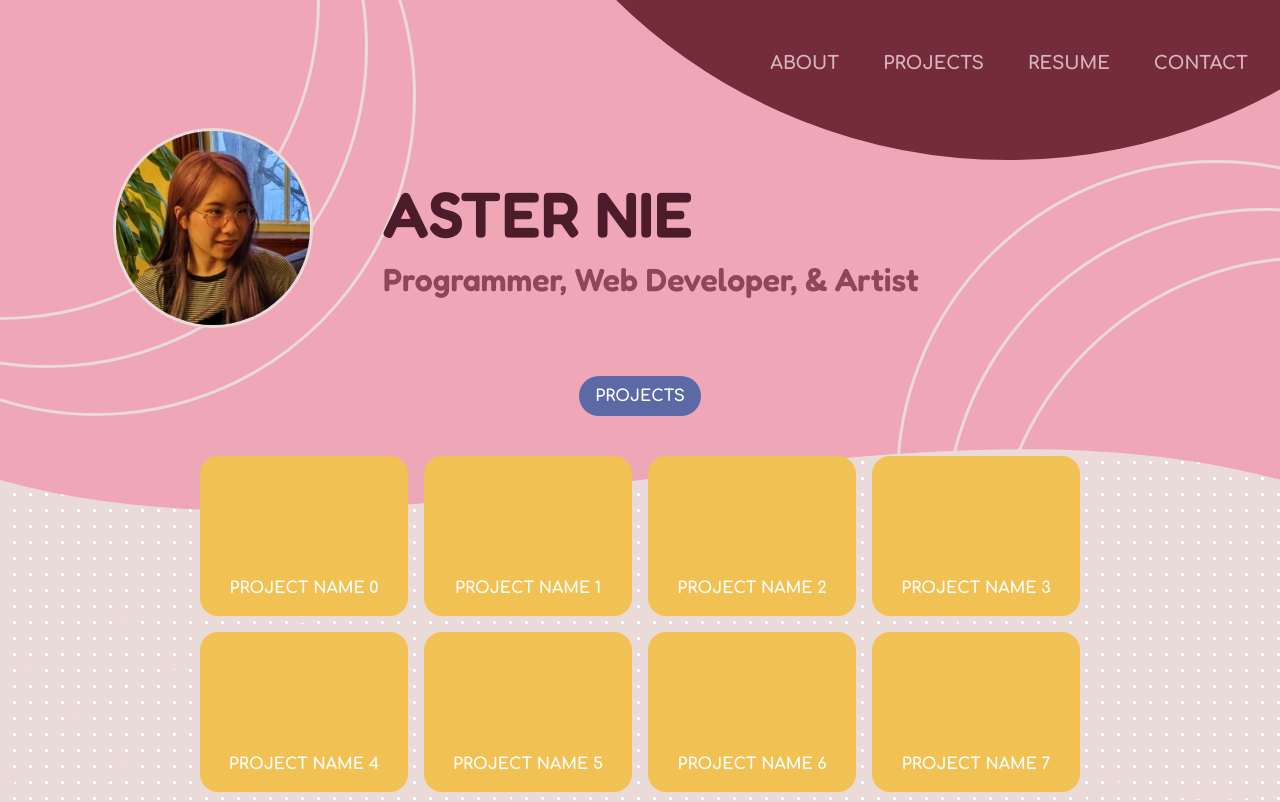
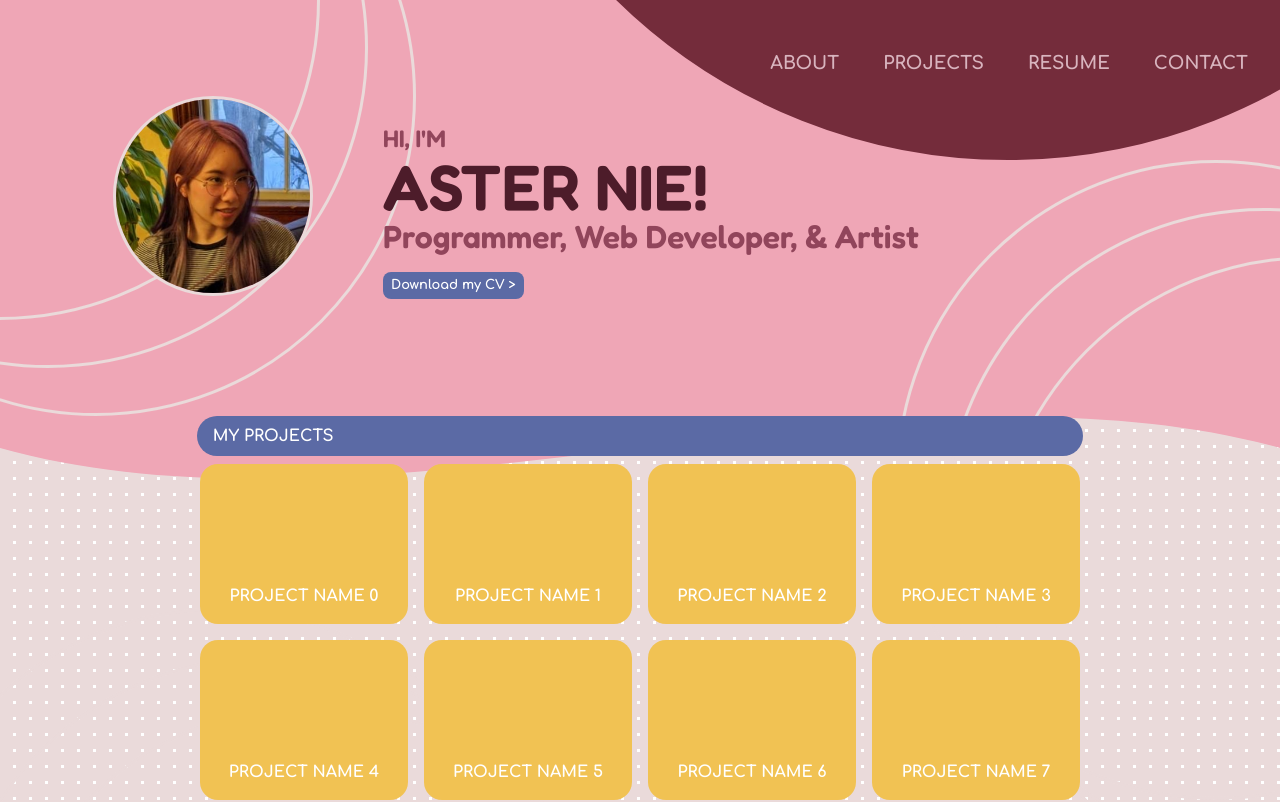
Before and after one commit to asterwnie/asterwnie.github.io, a React (Vite) app: page / in a window 1280 px wide. Shown: the top 802 px of the page. Built offline with nearby package versions, Linux system fonts and the light colour scheme.

Commit message:
Adding CV button to index page.

```diff
--- a/src/index.css
+++ b/src/index.css
@@ -56,7 +56,7 @@ body{
 }
 
 .horizontalspacer{
-  height: 20rem;
+  height: 18rem;
   background-color: var(--backgroundmedium);
 }
 
@@ -206,7 +206,6 @@ footer p {
 
 .portraitcontainer {
   z-index: 1;
-  background-color: red;
 }
 
 .myportrait {
@@ -219,13 +218,25 @@ footer p {
 }
 
 .mydescription{
-  margin-top: 3rem;
+  margin-top: 2rem;
   margin-left: 1rem;
 }
 
-h1, h2, h3{
+.mydescription p {
+  font-size: small;
+  font-weight: bold;
+  color: white;
+  width: fit-content;
+  padding: 0.25rem 0.5rem;
+  border-radius: 0.5rem;
+  margin-top: 20px;
+  background-color: var(--accentblue);
+}
+
+h1, h2, h3, h4{
   font-family: 'Fredoka', sans-serif;
   font-weight: bold;
+  line-height: 90%;
 }
 
 h1{
@@ -238,22 +249,21 @@ h3{
   color: var(--mediumtext);
 }
 
-.projectsheader {
-  align-items: center;
-  justify-content: center;
-  margin-top: 3rem;
+h4 {
+  font-size: 1.5rem;
+  color: var(--mediumtext);
 }
-.projectsheader p {
+
+.projectsheader{
   color: white;
   font-weight: bold;
-  width: fit-content;
+  min-width: 80%;
   left: 0;
   right: 0;
   margin: 0 auto 0 auto;
   background-color: var(--accentblue);
   border-radius: 2rem;
   padding: 0.5rem 1rem;
-  text-align: center;
 }
 
 .projects {
@@ -296,7 +306,7 @@ h3{
 }
 
 /* For smaller screens - changes the layout */
-@media screen and (max-width: 800px) {
+@media screen and (max-width: 750px) {
   .headerbutton {
     margin: 0 0.1rem 0 0.1rem;
     font-size: small;
@@ -320,6 +330,7 @@ h3{
     flex-direction: column;
     justify-content: center;
     align-items: center;
+    padding-top: 0.5rem;
   }
 
   .myportrait {
@@ -333,12 +344,10 @@ h3{
   h1, h2, h3 {
     text-align: center;
     line-height: 90%;
-    margin-bottom: 1rem;
   }
 
   h1{
     background-color: var(--backgroundmedium);
-
     width: fit-content;
   }
 
@@ -359,4 +368,8 @@ h3{
   .circles3 {
     bottom: -10rem;
   }
+
+  .projectsheader {
+    margin-top: 2rem;
+  }
 }
--- a/src/routes/index.jsx
+++ b/src/routes/index.jsx
@@ -35,7 +35,7 @@ export default function Index() {
     return (
       <Container id="index">
         <Row>
-          <Col xs={11} md={5} lg={3} class="portraitcontainer">
+          <Col xs={12} md={4} lg={3} class="portraitcontainer">
             <Image
               roundedCircle
               src={portrait}
@@ -46,13 +46,16 @@ export default function Index() {
           </Col>
           <Col xs lg="auto">
             <div className="mydescription">
-              <h1>ASTER NIE</h1>
+              <h4>HI, I'M</h4>
+              <h1>ASTER NIE!</h1>
               <h3>Programmer, Web Developer, & Artist</h3>
+              <motion.p
+                whileHover={{ scale: 1.05, transition: { duration: 0.2 }}}
+              >
+                Download my CV {'>'}
+              </motion.p>
             </div>
           </Col>
-        </Row>
-        <Row className='projectsheader'>
-          <p>PROJECTS</p>
         </Row>
         <Row>
           <motion.div
@@ -61,7 +64,8 @@ export default function Index() {
             initial="hidden"
             animate="visible"
           >
-            <Projects amount={10}/>
+            <p className='projectsheader'>MY PROJECTS</p>
+            <Projects amount={9}/>
           </motion.div>
         </Row>
       </Container>
```
